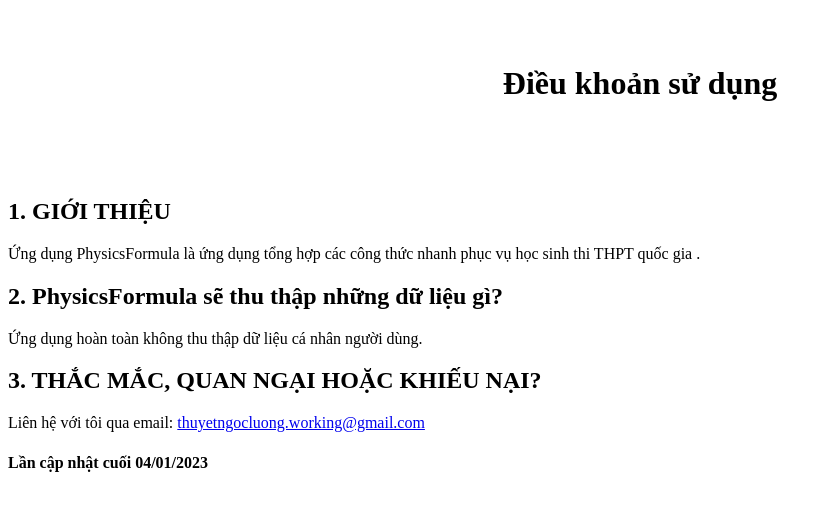
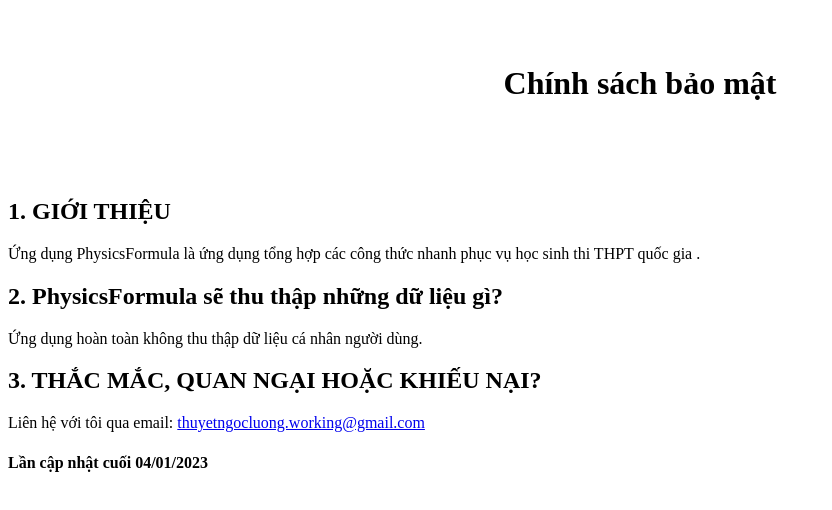
Before and after one commit to thuyetngocluong/thuyetngocluong.github.io, a plain HTML site: page policy_privacy/PhysicsFormulas.html in a window 1280 px wide. Shown: the whole page, without its empty margins (0-832 px from the left). Drawn offline with Linux system fonts and the light colour scheme.

Commit message:
Update PhysicsFormulas.html

```diff
--- a/policy_privacy/PhysicsFormulas.html
+++ b/policy_privacy/PhysicsFormulas.html
@@ -10,7 +10,7 @@
     <div>
         <br/>
         <br/>
-        <h1 style="text-align: center;">Điều khoản sử dụng</h1>
+        <h1 style="text-align: center;">Chính sách bảo mật</h1>
         <br/><br/><br/>
 
         <h2>1. GIỚI THIỆU</h2>
```
